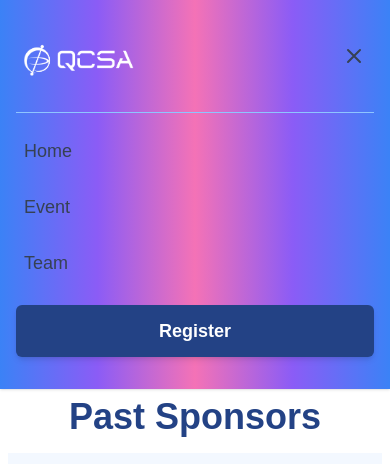
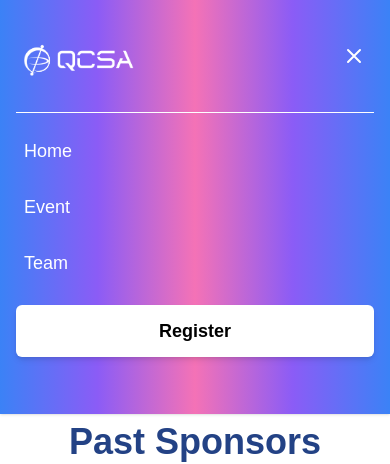
Before and after one commit to qcsa-at-ucla/Qiskit-fall-fest-UCLA, a Next.js app in the folder qiskit/: page / in a window 390 px wide. Both pictures are taken after a click on the button 354 px from the left and 56 px from the top of the page. Shown: the top 464 px of the page. Built offline with nearby package versions, Linux system fonts and the light colour scheme.

Commit message:
Fixed colors and mobile navigation

```diff
--- a/qiskit/src/app/components/Header.tsx
+++ b/qiskit/src/app/components/Header.tsx
@@ -45,19 +45,19 @@ export default function MainWebsiteHeader() {
               href="https://qcsa.vercel.app/"
               target="_blank"
               rel="noopener noreferrer"
-              className="text-gray-700 hover:text-[#234285] font-medium text-lg transition-colors duration-200"
+              className="text-white hover:text-gray-200 font-medium text-lg transition-colors duration-200"
             >
               Home
             </Link>
             <Link
               href="/events"
-              className="text-gray-700 hover:text-[#234285] font-medium text-lg transition-colors duration-200"
+              className="text-white hover:text-gray-200 font-medium text-lg transition-colors duration-200"
             >
               Event
             </Link>
             <Link
               href="/team"
-              className="text-gray-700 hover:text-[#234285] font-medium text-lg transition-colors duration-200"
+              className="text-white hover:text-gray-200 font-medium text-lg transition-colors duration-200"
             >
               Team
             </Link>
@@ -65,7 +65,7 @@ export default function MainWebsiteHeader() {
               href="https://docs.google.com/forms/d/1qEnczUAZCPBf7nwKpcQiose-gXdhg1cWlr1eX4v-CkM/edit"
               target="_blank"
               rel="noopener noreferrer"
-              className="bg-[#234285] text-white px-6 py-2 rounded-md font-semibold text-lg hover:bg-blue-700 transition-colors duration-200 shadow-md"
+              className="bg-white text-black px-6 py-2 rounded-md font-semibold text-lg hover:bg-blue-700 transition-colors duration-200 shadow-md"
             >
               Register
             </Link>
@@ -75,7 +75,7 @@ export default function MainWebsiteHeader() {
           <div className="md:hidden">
             <button
               onClick={toggleMobileMenu}
-              className="text-gray-700 hover:text-[#234285] transition-colors p-2"
+              className="text-white hover:text-gray-200 transition-colors p-2"
               aria-label="Toggle menu"
               aria-expanded={isMobileMenuOpen}
             >
@@ -101,27 +101,27 @@ export default function MainWebsiteHeader() {
             ? 'max-h-96 opacity-100 mt-4 pb-4'
             : 'max-h-0 opacity-0 overflow-hidden'
         }`}>
-          <div className="border-t border-blue-300 pt-4">
+          <div className="border-t border-white border-opacity-30 pt-4">
             <div className="flex flex-col space-y-3">
               <Link
                 href="https://qcsa.vercel.app/"
                 target="_blank"
                 rel="noopener noreferrer"
-                className="text-gray-700 hover:text-[#234285] font-medium text-lg transition-colors duration-200 py-2 px-2 hover:bg-blue-50 rounded-md"
+                className="text-white hover:text-black font-medium text-lg transition-colors duration-200 py-2 px-2 hover:bg-white hover:bg-opacity-20 rounded-md"
                 onClick={() => setIsMobileMenuOpen(false)}
               >
                 Home
               </Link>
               <Link
                 href="/events"
-                className="text-gray-700 hover:text-[#234285] font-medium text-lg transition-colors duration-200 py-2 px-2 hover:bg-blue-50 rounded-md"
+                className="text-white hover:text-black font-medium text-lg transition-colors duration-200 py-2 px-2 hover:bg-white hover:bg-opacity-20 rounded-md"
                 onClick={() => setIsMobileMenuOpen(false)}
               >
                 Event
               </Link>
               <Link
                 href="/team"
-                className="text-gray-700 hover:text-[#234285] font-medium text-lg transition-colors duration-200 py-2 px-2 hover:bg-blue-50 rounded-md"
+                className="text-white hover:text-black font-medium text-lg transition-colors duration-200 py-2 px-2 hover:bg-white hover:bg-opacity-20 rounded-md"
                 onClick={() => setIsMobileMenuOpen(false)}
               >
                 Team
@@ -130,7 +130,7 @@ export default function MainWebsiteHeader() {
                 href="https://docs.google.com/forms/d/1qEnczUAZCPBf7nwKpcQiose-gXdhg1cWlr1eX4v-CkM/edit"
                 target="_blank"
                 rel="noopener noreferrer"
-                className="bg-[#234285] text-white px-6 py-3 rounded-md font-semibold text-lg hover:bg-blue-700 transition-colors duration-200 shadow-md inline-block text-center mt-2"
+                className="bg-white text-black px-6 py-3 rounded-md font-semibold text-lg hover:bg-gray-200 hover:text-black transition-colors duration-200 shadow-md inline-block text-center mt-2"
                 onClick={() => setIsMobileMenuOpen(false)}
               >
                 Register
@@ -138,6 +138,17 @@ export default function MainWebsiteHeader() {
             </div>
           </div>
         </nav>
+          {/* Also update the mobile menu button to be white */}
+      <div className="md:hidden">
+        <button
+          onClick={toggleMobileMenu}
+          className="text-white hover:text-gray-200 transition-colors p-2"
+          aria-label="Toggle menu"
+          aria-expanded={isMobileMenuOpen}
+        >
+
+        </button>
+        </div>
 
       </div>
     </header>
```
